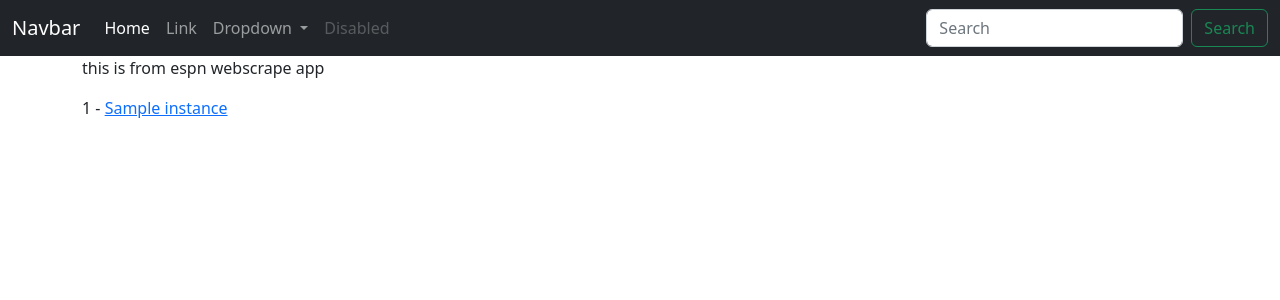
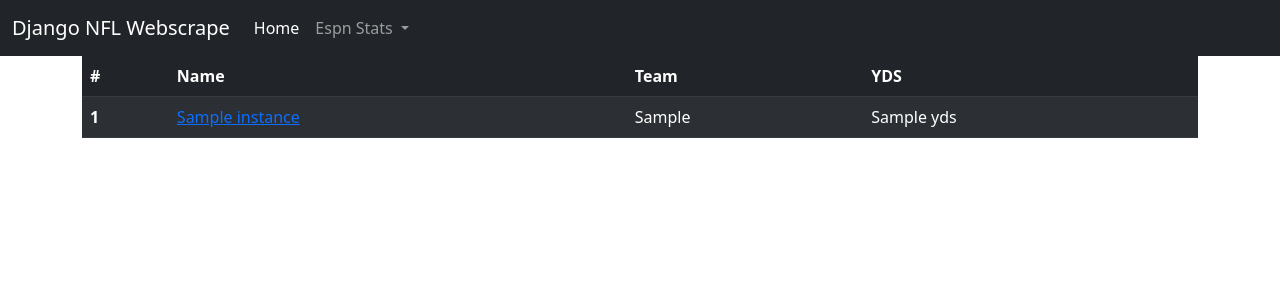
Before and after one commit to msalvatore22/django_nfl_webscrape, a Django app: template espn_webscrape/templates/rushing/rushing_list.html in a window 1280 px wide. Shown: the top 300 px of the page. Run offline with Django 3.2, Linux system fonts and the light colour scheme; the template is opened without the code that fills it: most values are stand-ins (such as "Sample title", 1, 10 or a date in 2020).

Commit message:
Improving navigation

```diff
--- a/django_nfl_webscrape/urls.py
+++ b/django_nfl_webscrape/urls.py
@@ -15,10 +15,10 @@ Including another URLconf
 """
 from django.contrib import admin
 from django.urls import path, include
-# from .views import HomePageView
+from .views import home_view
 
 urlpatterns = [
     path('espn_webscrape/', include('espn_webscrape.urls')),
-    # path('', HomePageView.as_view(), name='home'), # homepage
+    path('', home_view, name='home'), # homepage
     path('admin/', admin.site.urls),
 ]
--- a/espn_webscrape/templates/rushing/rushing_list.html
+++ b/espn_webscrape/templates/rushing/rushing_list.html
@@ -1,11 +1,27 @@
 {% extends 'base.html' %}
 
 {% block content %}
-<p>this is from espn webscrape app</p>
-{% for instance in object_list %}
-     <p>{{ instance.id }} - <a href='{{ instance.get_absolute_url }}'>{{ instance.player_full_name }}</a></p>
-     <!-- <p>{{ instance.id }} - {{ instance.player_full_name }}</p> -->
-{% endfor %}
+
+<table class="table table-dark table-striped">
+  <thead>
+    <tr>
+      <th scope="col">#</th>
+      <th scope="col">Name</th>
+      <th scope="col">Team</th>
+      <th scope="col">YDS</th>
+    </tr>
+  </thead>
+  <tbody>
+    {% for instance in object_list %}
+     <tr>
+      <th scope="row">{{ instance.id }}</th>
+      <td><a href='{{ instance.get_absolute_url }}'>{{ instance.player_full_name }}</a></td>
+      <td>{{ instance.team_abrv }}</td>
+      <td>{{instance.yds}}</td>
+    </tr>
+    {% endfor %}
+  </tbody>
+</table>
 
 
 {% endblock %}
--- a/espn_webscrape/urls.py
+++ b/espn_webscrape/urls.py
@@ -2,7 +2,6 @@ from django.urls import path
 from .views import (
     PassingListView,
     PassingDetailView,
-    PassingTableView,
     RushingListView,
     RushingDetailView,
     index_view
@@ -13,7 +12,7 @@ from .views import (
 app_name = 'espn_webscrape'
 urlpatterns = [
     path('', index_view),
-    path('passing/', PassingTableView.as_view(), name='passing-list'),
+    path('passing/', PassingListView.as_view(), name='passing-list'),
 
     # path('create/', ArticleCreateView.as_view(), name='article-create'),
     path('passing/<int:id>/', PassingDetailView.as_view(), name='passing-detail'),
--- a/templates/navbar.html
+++ b/templates/navbar.html
@@ -3,37 +3,29 @@
 
 <nav class="navbar navbar-expand-sm navbar-dark bg-dark">
   <div class="container-fluid">
-    <a class="navbar-brand" href="#">Navbar</a>
+    <a class="navbar-brand" href="#">Django NFL Webscrape</a>
     <button class="navbar-toggler" type="button" data-bs-toggle="collapse" data-bs-target="#navbarSupportedContent" aria-controls="navbarSupportedContent" aria-expanded="false" aria-label="Toggle navigation">
       <span class="navbar-toggler-icon"></span>
     </button>
     <div class="collapse navbar-collapse" id="navbarSupportedContent">
       <ul class="navbar-nav me-auto mb-2 mb-lg-0">
         <li class="nav-item">
-          <a class="nav-link active" aria-current="page" href="#">Home</a>
-        </li>
-        <li class="nav-item">
-          <a class="nav-link" href="#">Link</a>
+          <a class="nav-link active" aria-current="page" href="/">Home</a>
         </li>
         <li class="nav-item dropdown">
           <a class="nav-link dropdown-toggle" href="#" role="button" data-bs-toggle="dropdown" aria-expanded="false">
-            Dropdown
+            Espn Stats
           </a>
           <ul class="dropdown-menu">
-            <li><a class="dropdown-item" href="#">Action</a></li>
-            <li><a class="dropdown-item" href="#">Another action</a></li>
-            <li><hr class="dropdown-divider"></li>
-            <li><a class="dropdown-item" href="#">Something else here</a></li>
+            <li><a class="dropdown-item" href="/espn_webscrape/passing">Passing</a></li>
+            <li><a class="dropdown-item" href="/espn_webscrape/rushing">Rushing</a></li>
           </ul>
         </li>
-        <li class="nav-item">
-          <a class="nav-link disabled">Disabled</a>
-        </li>
       </ul>
-      <form class="d-flex" role="search">
+      <!-- <form class="d-flex" role="search">
         <input class="form-control me-2" type="search" placeholder="Search" aria-label="Search">
         <button class="btn btn-outline-success" type="submit">Search</button>
-      </form>
+      </form> -->
     </div>
   </div>
 </nav>
```
Also changed, not shown: django_nfl_webscrape/views.py (+4 -6 lines), espn_webscrape/templates/passing/passing_list.html (+21 -5 lines), espn_webscrape/templates/passing/passing_table.html (deleted, +0 -27 lines), espn_webscrape/views.py (+2 -6 lines), templates/home.html (+1 -21 lines).
